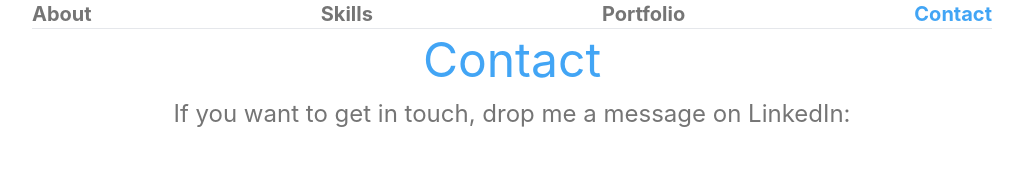
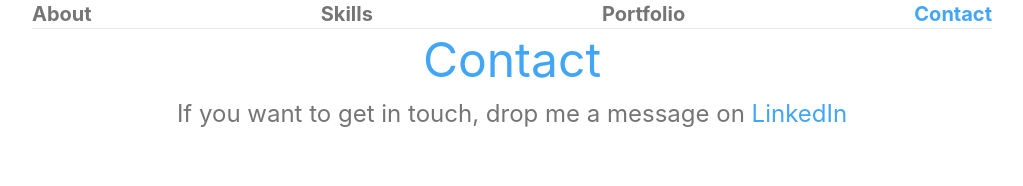
Before and after one commit to hughoreilly/Website, a Next.js app: page /contact in a window 1280 px wide. Shown: the top 186 px of the page, without its empty margins (128-1151 px from the left). Built offline with nearby package versions, Linux system fonts and the light colour scheme.

Commit message:
Added hyperlink to 'LinkedIn'

```diff
--- a/pages/contact.js
+++ b/pages/contact.js
@@ -11,7 +11,7 @@ export default function Contact() {
                     Contact
                 </h1>
 
-            <p className={"text-center"}>If you want to get in touch, drop me a message on LinkedIn:</p>
+            <p className={"text-center"}>If you want to get in touch, drop me a message on <a className={"text-hugh-blue ease-in duration-100 hover:text-blue-900"} href={"https://www.linkedin.com/in/hugh-o-reilly-58b248177"}>LinkedIn</a></p>
 
             <div className={"mt-4 w-full mx-auto flex text-hugh-grey w-full"}>
 
```
